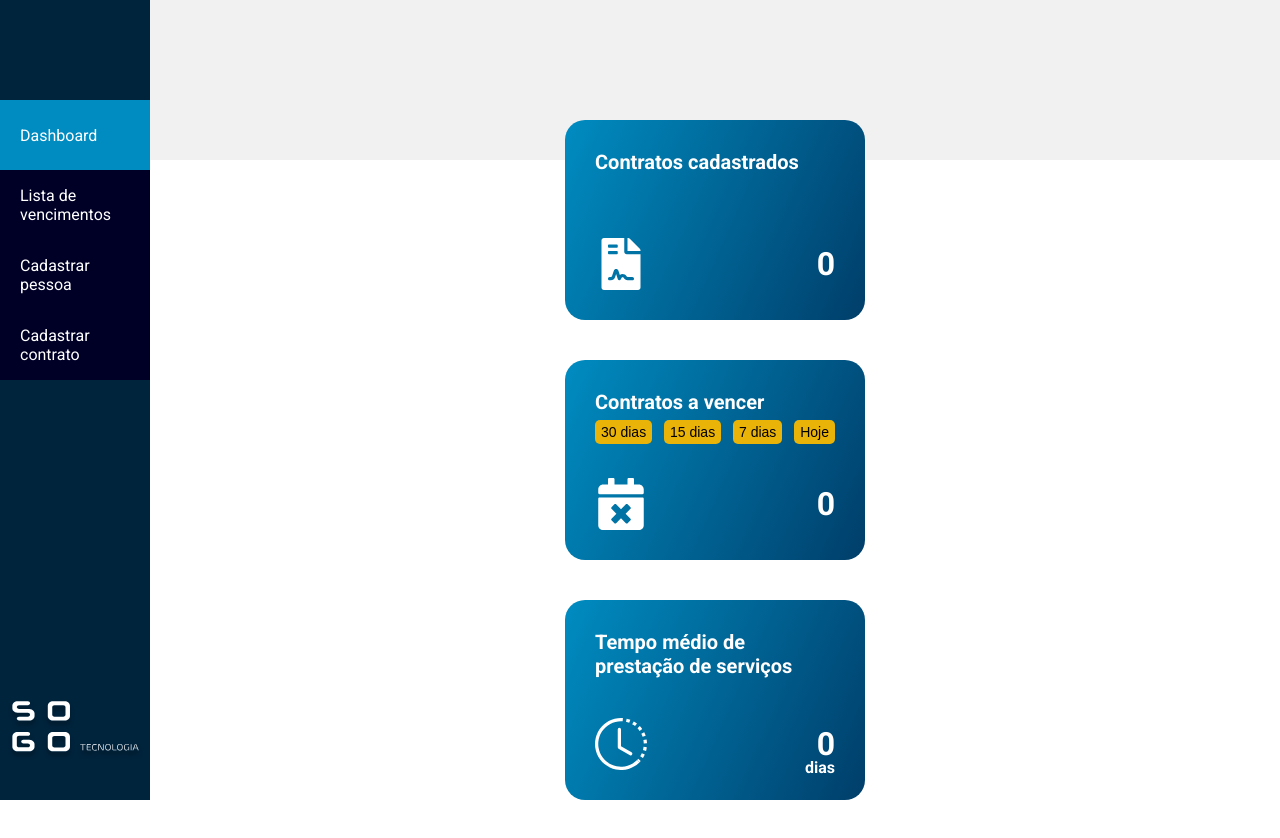
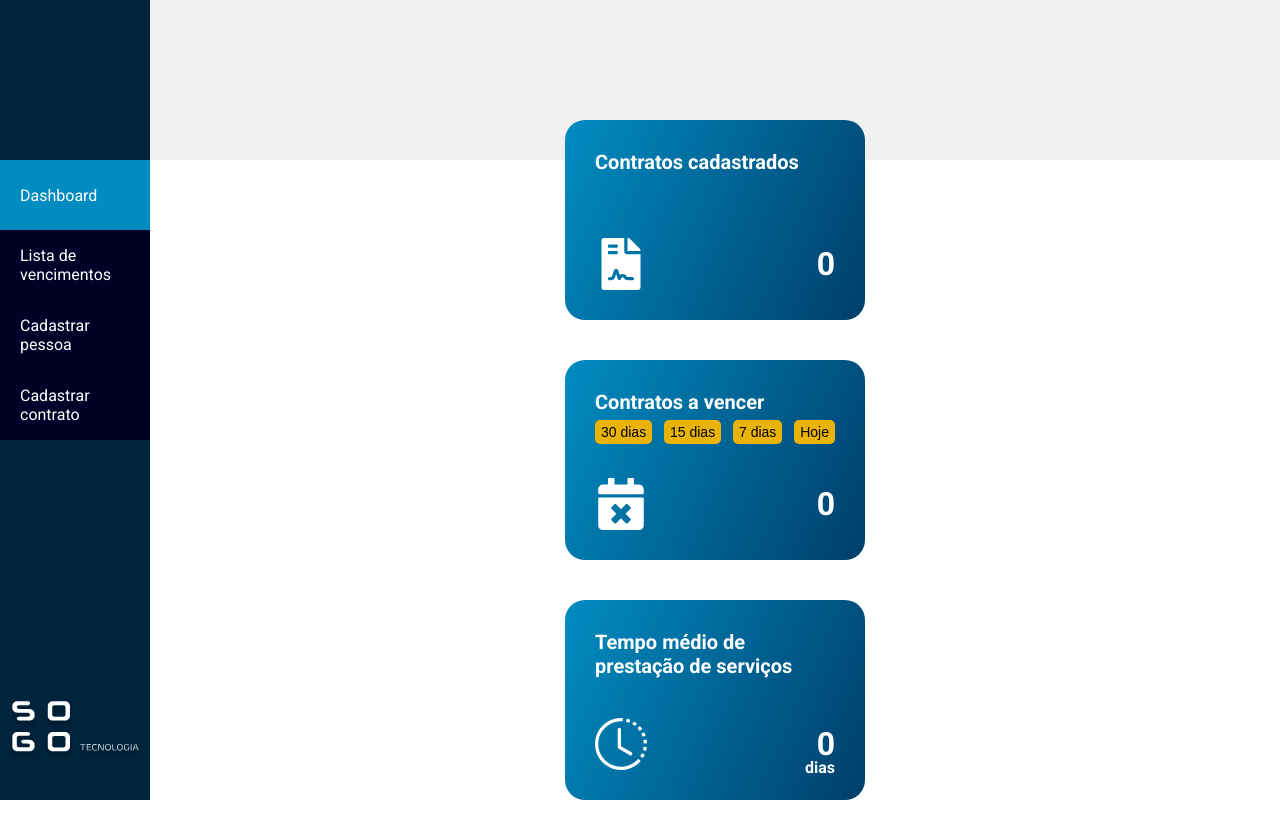
Before and after one commit to matheusg18/sogo-frontend-challenge, a React (Create React App) app: page / in a window 1280 px wide. Shown: the top 838 px of the page. Built offline with nearby package versions, Linux system fonts and the light colour scheme.

Commit message:
feat: adjust Navbar styles for taller devices

```diff
--- a/src/components/Navbar/styles.scss
+++ b/src/components/Navbar/styles.scss
@@ -18,6 +18,10 @@ $navbar-link-font-color: #fff;
   padding: space(25) 0 space(10);
   align-items: center;
   transition: transform ease 200ms;
+
+  @media only screen and (min-height: 800px) {
+    padding-top: space(40);
+  }
 
   &--hidden {
     transform: translatex(-100%);
```
